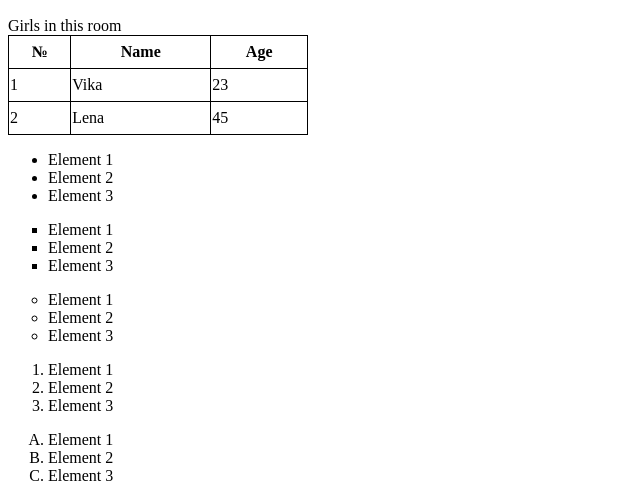
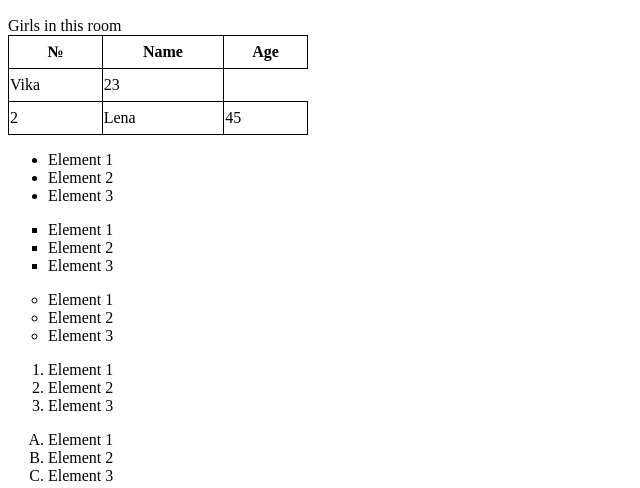
Before and after one commit to Viktoriia98/myhomework, a plain HTML site: page index.html in a window 1280 px wide. Shown: the part 325-813 px from the top of the page, without its empty margins (0-640 px from the left). Drawn offline with Linux system fonts and the light colour scheme.

Commit message:
modified it's my message

```diff
--- a/index.html
+++ b/index.html
@@ -27,7 +27,6 @@ td, th{
     <th>Age</th>
 </tr>
 <tr>
-    <td>1</th>
     <td>Vika</th>
     <td>23</th>
 </tr>
```
